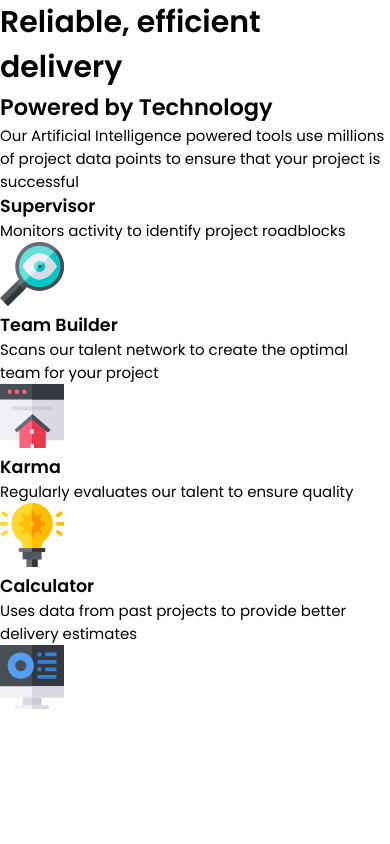
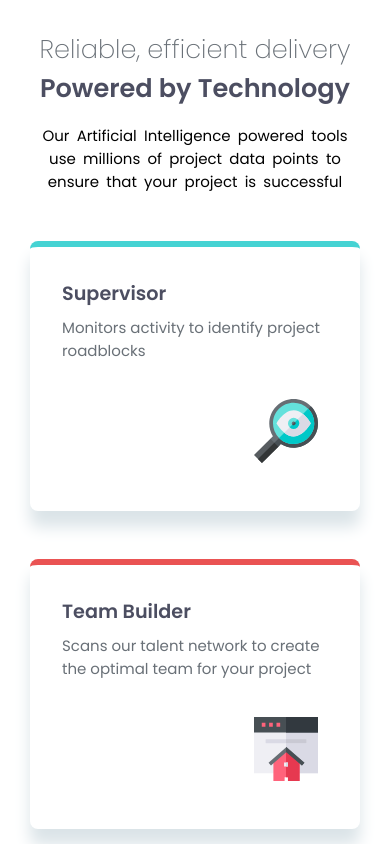
Before and after one commit to jonmc89/four-card-feature-section-master, a plain HTML site: page index.html in a window 390 px wide. Shown: the top 844 px of the page. Drawn offline with Linux system fonts and the light colour scheme.

Commit message:
Mobile view finished

```diff
--- a/index.html
+++ b/index.html
@@ -23,7 +23,7 @@
       <header>
         <h1>Reliable, efficient delivery</h1>
         <h2>Powered by Technology</h2>
-        <p>
+        <p class="header-text">
           Our Artificial Intelligence powered tools use millions of project data
           points to ensure that your project is successful
         </p>
@@ -32,12 +32,14 @@
         <div class="cards-container">
           <div class="card supervisor">
             <h3>Supervisor</h3>
-            <p>Monitors activity to identify project roadblocks</p>
+            <p class="card-text">
+              Monitors activity to identify project roadblocks
+            </p>
             <img src="./images/icon-supervisor.svg" alt="supervisor icon" />
           </div>
           <div class="card team-builder">
             <h3>Team Builder</h3>
-            <p>
+            <p class="card-text">
               Scans our talent network to create the optimal team for your
               project
             </p>
@@ -45,12 +47,14 @@
           </div>
           <div class="card karma">
             <h3>Karma</h3>
-            <p>Regularly evaluates our talent to ensure quality</p>
+            <p class="card-text">
+              Regularly evaluates our talent to ensure quality
+            </p>
             <img src="./images/icon-karma.svg" alt="karma icon" />
           </div>
           <div class="card calculator">
             <h3>Calculator</h3>
-            <p>
+            <p class="card-text">
               Uses data from past projects to provide better delivery estimates
             </p>
             <img src="./images/icon-calculator.svg" alt="calculator icon" />
--- a/styles.css
+++ b/styles.css
@@ -1,4 +1,4 @@
-/* Universal Settings */
+/* Universal styling */
 
 * {
   padding: 0;
@@ -9,9 +9,10 @@
 body {
   font-size: 15px;
   font-family: "Poppins", sans-serif, serif;
+  padding: 2em;
 }
 
-/* Colours */
+/* Root colours */
 
 :root {
   --primary-red: hsl(0, 78%, 62%);
@@ -22,3 +23,74 @@ body {
   --grey400: hsl(212, 6%, 44%);
   --white: hsl(0, 0%, 100%);
 }
+
+/* Typography */
+
+h1 {
+  color: var(--grey400);
+  font-weight: lighter;
+  font-size: 1.6rem;
+}
+
+h2 {
+  font-size: 1.6rem;
+  margin-bottom: 1rem;
+}
+
+h2,
+h3 {
+  color: var(--grey500);
+}
+
+h3 {
+  font-size: 1.2rem;
+  font-weight: bold;
+  margin-bottom: 0.5rem;
+}
+
+.card-text {
+  color: var(--grey400);
+}
+
+.header-text {
+  word-spacing: 0.2rem;
+  margin-bottom: 3rem;
+}
+
+/***** Mobile view *****/
+
+header {
+  text-align: center;
+  width: 100%;
+}
+
+.card {
+  height: 18em;
+  padding: 2rem;
+  margin-bottom: 3rem;
+  border-radius: 0.5rem;
+  position: relative;
+  box-shadow: 0 1rem 1rem rgb(219, 228, 232);
+}
+
+.supervisor {
+  border-top: 6px solid var(--primary-cyan);
+}
+
+.team-builder {
+  border-top: 6px solid var(--primary-red);
+}
+
+.karma {
+  border-top: 6px solid var(--primary-orange);
+}
+
+.calculator {
+  border-top: 6px solid var(--primary-blue);
+}
+
+img {
+  position: absolute;
+  bottom: 3rem;
+  left: 14rem;
+}
```
